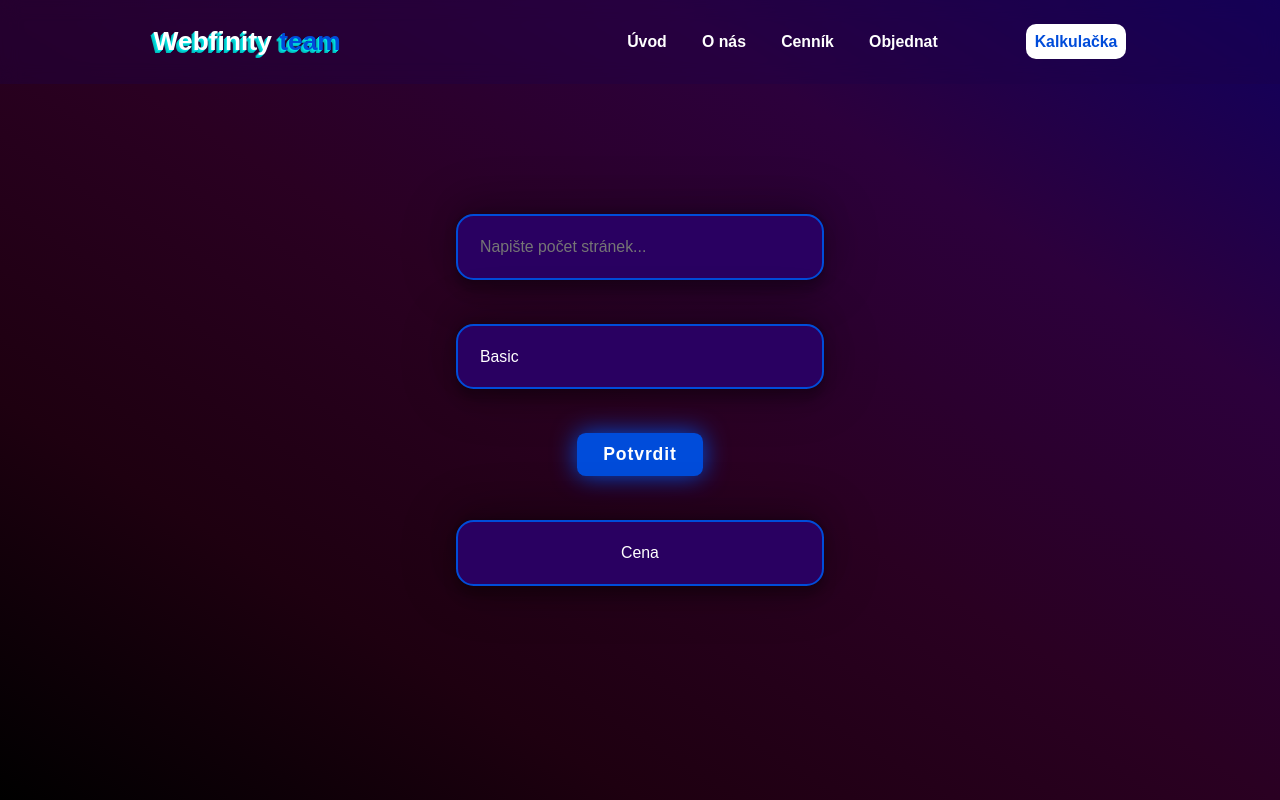
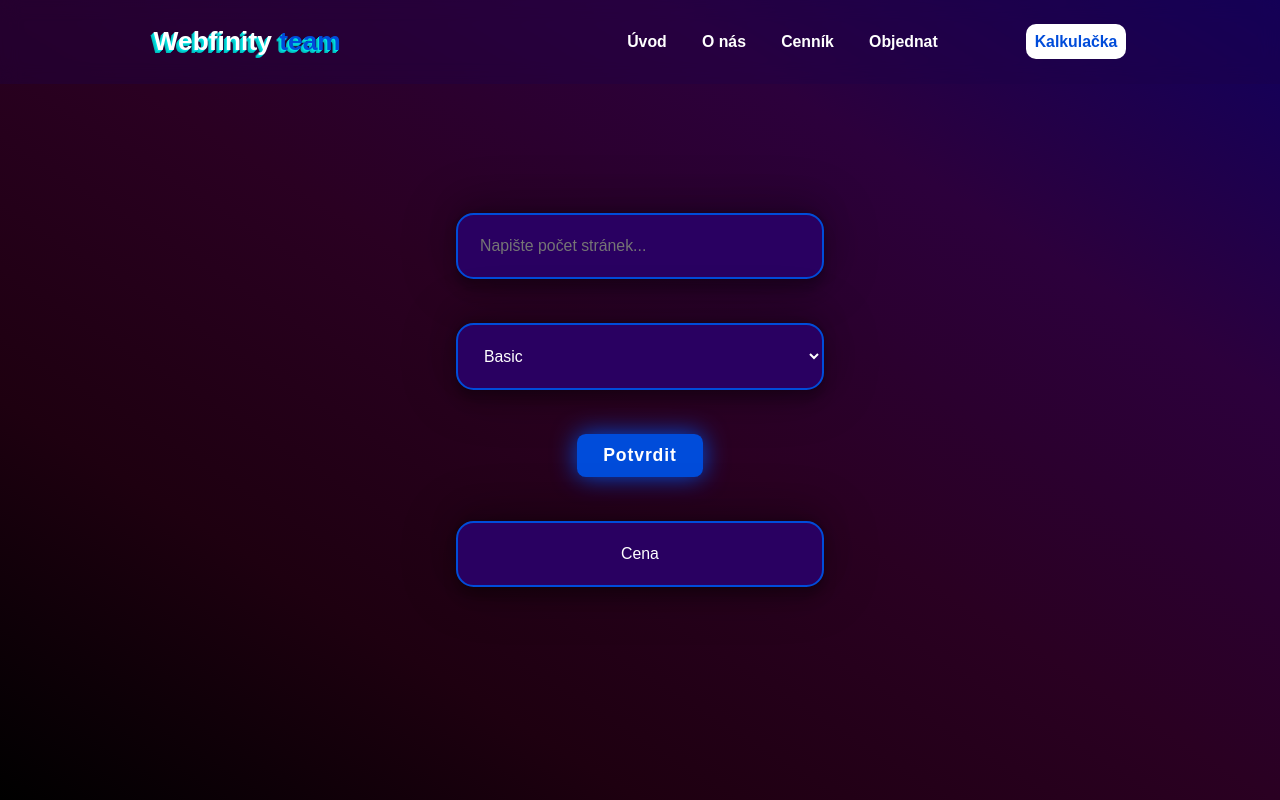
Before and after one commit to Vasaaa24/webfinity, a React (Create React App) app: page /vypocet/Calc in a window 1280 px wide. Built offline with nearby package versions, Linux system fonts and the light colour scheme.

Commit message:
apearance

```diff
--- a/src/vypocet/calc.css
+++ b/src/vypocet/calc.css
@@ -37,7 +37,7 @@
   line-height: normal;
   -webkit-appearance: none;
   -moz-appearance: none;
-  appearance: none;
+  appearance:menulist;
 }
 
 .cena-value {
```
